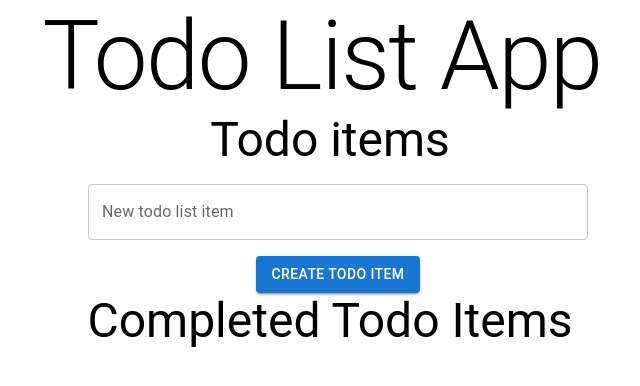
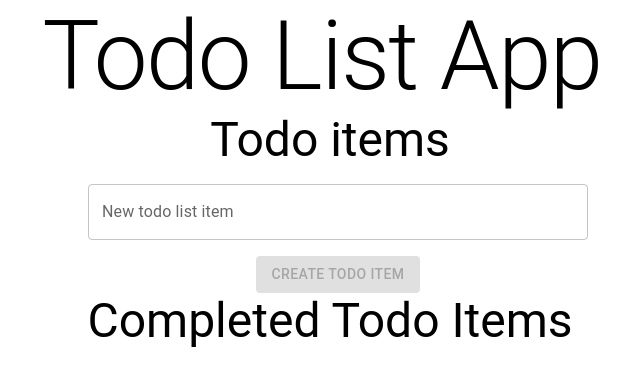
Before and after one commit to aesmeral/todo-list, a React (Create React App) app: page / in a window 1280 px wide. Shown: the top 386 px of the page, without its empty margins (318-958 px from the left). Built offline with nearby package versions, Linux system fonts and the light colour scheme.

Commit message:
create todo item on enter

```diff
--- a/src/components/todo/CreateTodo.jsx
+++ b/src/components/todo/CreateTodo.jsx
@@ -19,10 +19,13 @@ const CreateTodo = ({ currentList, create }) => {
                 label="New todo list item"
                 value={title}
                 onChange={(e) => setTitle(e.target.value)}
+                onKeyDown={(e) => {
+                    if (e.key === 'Enter'  && title !== '' ) createItem();
+                }}
                 />
             </Grid>
             <Grid item>
-                <Button variant="contained" onClick={createItem}>Create Todo Item</Button>
+                <Button variant="contained" disabled={title === ''} onClick={createItem}>Create Todo Item</Button>
             </Grid>
         </Grid>
     )
--- a/src/components/todo/Todo.jsx
+++ b/src/components/todo/Todo.jsx
@@ -35,8 +35,6 @@ const Todo = () => {
         })
     }
 
-    console.log(completedItems);
-
     return (
         <Grid container direction="column">
             <Typography variant="h3">
```
Also changed, not shown: 1 other file (tests, documents, lock files or other folders).
